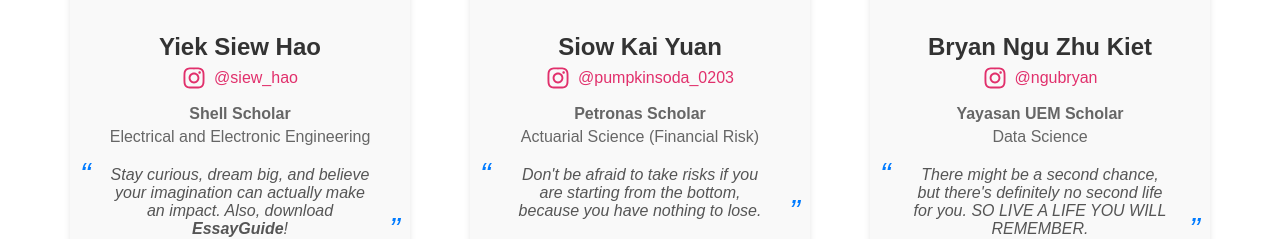
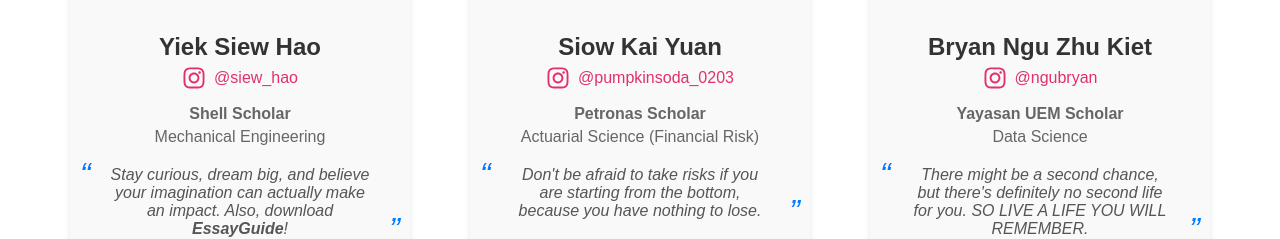
Before and after one commit to YiekSiewHao/MSI, a React (Create React App) app: page /about in a window 1280 px wide. Shown: the part 1040-1279 px from the top of the page. Built offline with nearby package versions, Linux system fonts and the light colour scheme.

Commit message:
Fix photo bug

```diff
--- a/src/components/About.js
+++ b/src/components/About.js
@@ -414,7 +414,7 @@
               </a>
             </SocialLinks>
             <p><strong>Shell Scholar</strong></p>
-            <p>Electrical and Electronic Engineering</p>
+            <p>Mechanical Engineering</p>
             <Quote>
               Stay curious, dream big, and believe your imagination can actually make an impact. Also, download <strong>EssayGuide</strong>!
             </Quote>
--- a/src/components/Events.js
+++ b/src/components/Events.js
@@ -25,7 +25,7 @@
       { id: 4, image: "/assets/events_images/PhysicalOnline/EC/EC_Photo.jpg", text: "English College Johor Bahru" },
       { id: 5, image: "/assets/events_images/PhysicalOnline/MSIxPuGongYing/MSIxPugongying.jpg", text: "MSI x 蒲公英 x 青团运 x 雪隆张氏工会" },
       { id: 6, image: "/assets/events_images/PhysicalOnline/National_Scholarship_Talk/National_Talk.jpg", text: "National Educational Pathways & Scholarship Talk" },
-      { id: 19, image: "/assets/events_images/PhysicalOnline/SMKBintulu/SMKbintulu.jpg", text: "A+ Tutorial Class, Bintulu" },
+      { id: 19, image: "/assets/events_images/PhysicalOnline/SMKBintulu/SMKbintulu.jpg", text: "A+ Tutorial Class, Sarawak" },
       { id: 20, image: "/assets/events_images/PhysicalOnline/Johor_tuition/Johor_Tuition.jpg", text: "SKOR ALFA Tuition Centre, Johor" },
     ]
   },
```
